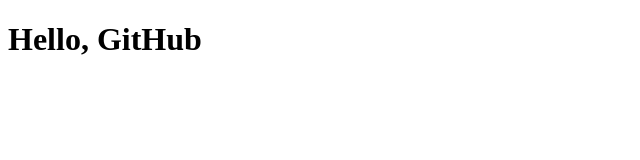
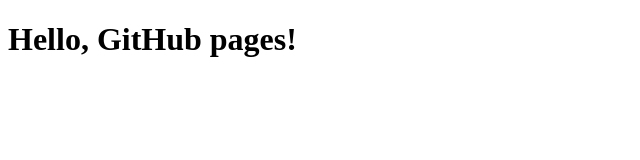
Before and after one commit to Ei-2210/ghpages-sample, a plain HTML site: page index.html in a window 1280 px wide. Shown: the whole page, without its empty margins (0-640 px from the left). Drawn offline with Linux system fonts and the light colour scheme.

Commit message:
文字追加

```diff
--- a/index.html
+++ b/index.html
@@ -7,6 +7,6 @@
     <title>Document</title>
 </head>
 <body>
-    <h1>Hello, GitHub</h1>
+    <h1>Hello, GitHub pages!</h1>
 </body>
 </html>
```
